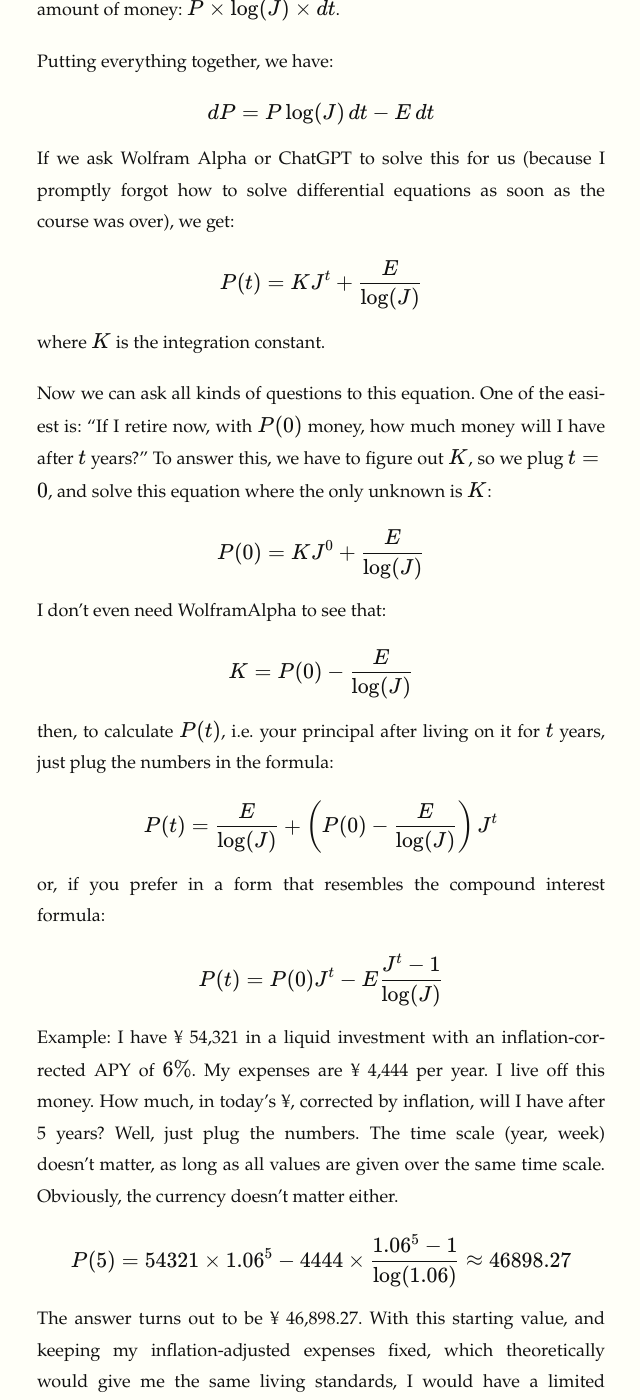
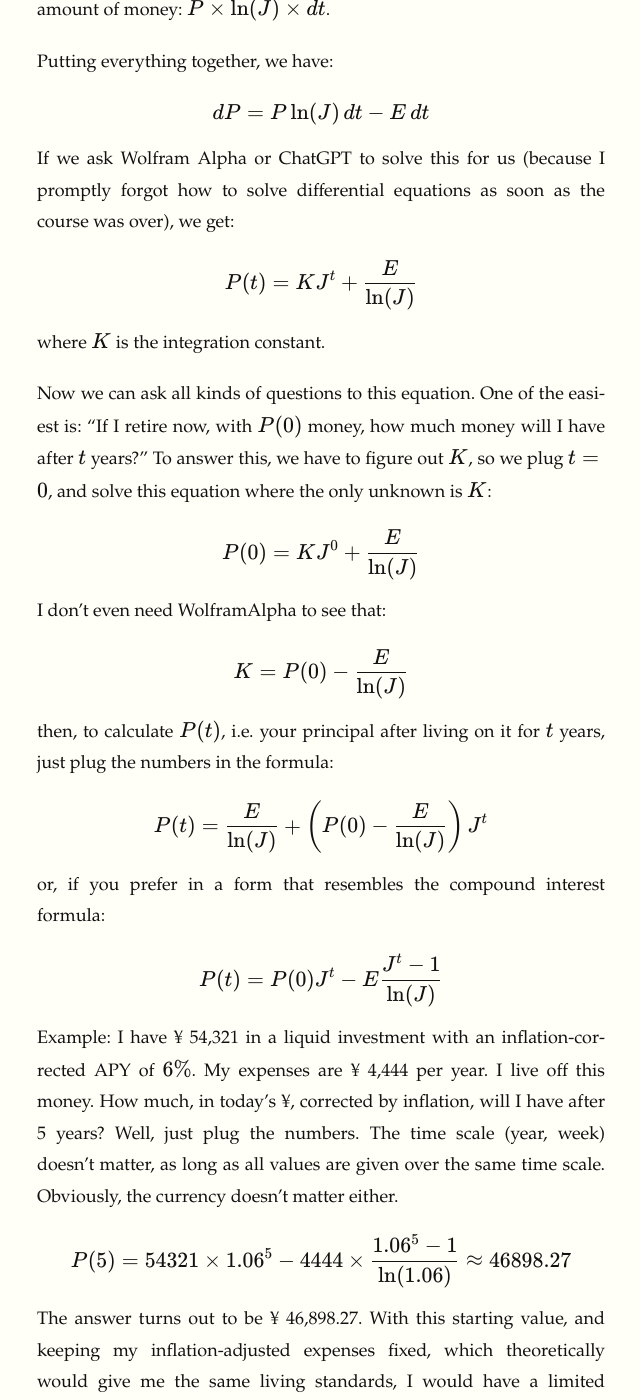
Before and after one commit to lvella/lvella.github.io, a Jekyll site: the page built from _posts/2024-04-07-retirement-equation.md, in a window 1280 px wide and 1400 px high, scrolled down 3040 px. Shown: the whole window, without its empty margins (319-959 px from the left). Built offline with Jekyll 4.4.1, drawn with Linux system fonts in a browser that asks for light colours; some of the changed text lies outside the part shown.

Commit message:
Using ln instead of log.

```diff
--- a/_posts/2024-04-07-retirement-equation.md
+++ b/_posts/2024-04-07-retirement-equation.md
@@ -40,51 +40,51 @@ $$C = C(0) \times J^t$$
 
 thus
 
-$$\frac{dC}{dt} = C(0) \times J^t \times \log(J)$$
+$$\frac{dC}{dt} = C(0) \times J^t \times \ln(J)$$
 
-$$dC = C(0) \times J^t \times \log(J) \times dt$$
+$$dC = C(0) \times J^t \times \ln(J) \times dt$$
 
 This is going in the direction we need, we have a rate of change to integrate, but it is not a function of the current principal. We need to decouple this slope from its starting condition, and get it for any instantaneous value of $C$. Fortunately for us, $C(t)$ appears right inside $dC$, and we can substitute:
 
-$$dC = C \times \log(J) \times dt$$
+$$dC = C \times \ln(J) \times dt$$
 
-Now we have the exact money increment $dC$ we gain for every infinitesimal time $dt$, for an instantaneous amount of money $C$. So this must be the same infinitesimal money increment we get for our investment yield component, but in relation to $P$ instead of $C$, as $P$ is our total amount of money: $P \times \log(J) \times dt$.
+Now we have the exact money increment $dC$ we gain for every infinitesimal time $dt$, for an instantaneous amount of money $C$. So this must be the same infinitesimal money increment we get for our investment yield component, but in relation to $P$ instead of $C$, as $P$ is our total amount of money: $P \times \ln(J) \times dt$.
 
 Putting everything together, we have:
 
-$$dP = P \log(J) \, dt - E \, dt$$
+$$dP = P \ln(J) \, dt - E \, dt$$
 
 If we ask Wolfram Alpha or ChatGPT to solve this for us (because I promptly forgot how to solve differential equations as soon as the course was over), we get:
 
-$$P(t) = K J^t + \frac{E}{\log(J)}$$
+$$P(t) = K J^t + \frac{E}{\ln(J)}$$
 
 where $K$ is the integration constant.
 
 Now we can ask all kinds of questions to this equation. One of the easiest is: “If I retire now, with $P(0)$ money, how much money will I have after $t$ years?” To answer this, we have to figure out $K$, so we plug $t = 0$, and solve this equation where the only unknown is $K$:
 
-$$P(0) = K J^0 + \frac{E}{\log(J)}$$
+$$P(0) = K J^0 + \frac{E}{\ln(J)}$$
 
 I don’t even need WolframAlpha to see that:
 
-$$K = P(0) - \frac{E}{\log(J)}$$
+$$K = P(0) - \frac{E}{\ln(J)}$$
 
 then, to calculate $P(t)$, i.e. your principal after living on it for $t$ years, just plug the numbers in the formula:
 
-$$P(t) = \frac{E}{\log(J)} + \left(P(0) - \frac{E}{\log(J)}\right) J^t$$
+$$P(t) = \frac{E}{\ln(J)} + \left(P(0) - \frac{E}{\ln(J)}\right) J^t$$
 
 or, if you prefer in a form that resembles the compound interest formula:
 
-$$P(t) = P(0) J^t - E \frac{J^t - 1}{\log(J)}$$
+$$P(t) = P(0) J^t - E \frac{J^t - 1}{\ln(J)}$$
 
 Example: I have ¥ 54,321 in a liquid investment with an inflation-corrected APY of $6\%$. My expenses are ¥ 4,444 per year. I live off this money. How much, in today’s ¥, corrected by inflation, will I have after 5 years? Well, just plug the numbers. The time scale (year, week) doesn’t matter, as long as all values are given over the same time scale. Obviously, the currency doesn’t matter either.
 
-$$P(5) = 54321 \times 1.06^5 - 4444 \times \frac{1.06^5 - 1}{\log(1.06)} \approx 46898.27$$
+$$P(5) = 54321 \times 1.06^5 - 4444 \times \frac{1.06^5 - 1}{\ln(1.06)} \approx 46898.27$$
 
-The answer turns out to be ¥ 46,898.27. With this starting value, and keeping my inflation-adjusted expenses fixed, which theoretically would give me the same living standards, I would have a limited amount of time until I had to un-retire (or be dead). This is always the case when the investment yield is not enough to cover both the expenses and the inflation (i.e. from our ODE, when $P(0) \log(J) < E$, as $P \log(J) \, dt$ is the gain component and $E \, dt$ is the expense component).
+The answer turns out to be ¥ 46,898.27. With this starting value, and keeping my inflation-adjusted expenses fixed, which theoretically would give me the same living standards, I would have a limited amount of time until I had to un-retire (or be dead). This is always the case when the investment yield is not enough to cover both the expenses and the inflation (i.e. from our ODE, when $P(0) \ln(J) < E$, as $P \ln(J) \, dt$ is the gain component and $E \, dt$ is the expense component).
 
 We can easily figure out how long I have left until I run out of money, or, in our equation terms, $P(t) = 0$:
 
-$$54321 \times 1.06^t - 4444 \times \frac{1.06^t - 1}{\log(1.06)} = 0$$
+$$54321 \times 1.06^t - 4444 \times \frac{1.06^t - 1}{\ln(1.06)} = 0$$
 
 Solve it for $t$, and you should agree with ChatGPT, who used sympy to figure out I have at most 21.38 years until I have to un-retire. Out of curiosity, this is the Python code it used:
 
@@ -114,7 +114,7 @@ But what about my original question? My inflation-adjusted APY is still $6\%$, b
 
 Well, the equation to solve is:
 
-$$P(52) = P(0) \times 1.06^{52} - 4444 \times \frac{1.06^{52} - 1}{\log(1.06)} = 0$$
+$$P(52) = P(0) \times 1.06^{52} - 4444 \times \frac{1.06^{52} - 1}{\ln(1.06)} = 0$$
 
 Using sympy to solve this, I found that $P(0) = 72582.13$, thus I have to amass the incredible sum of ¥ 72,582.13 in order to retire.
 
```
